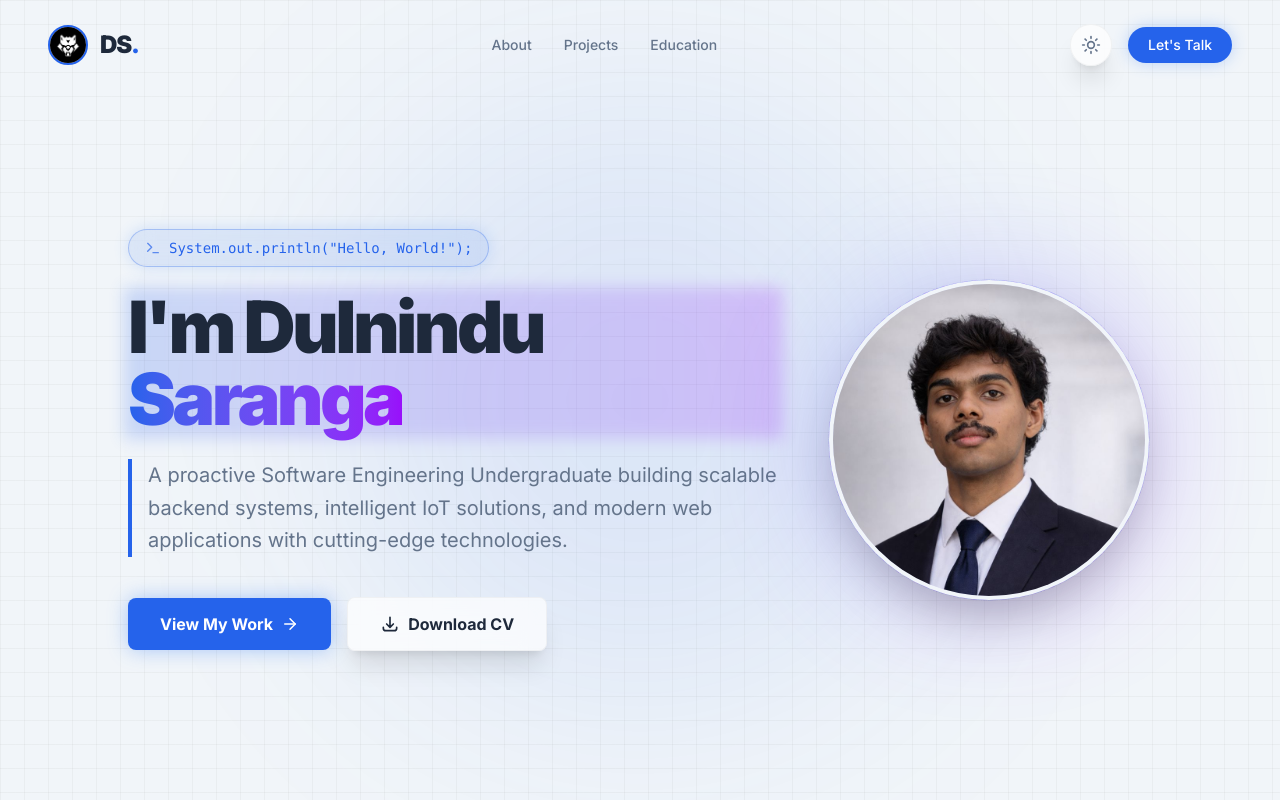
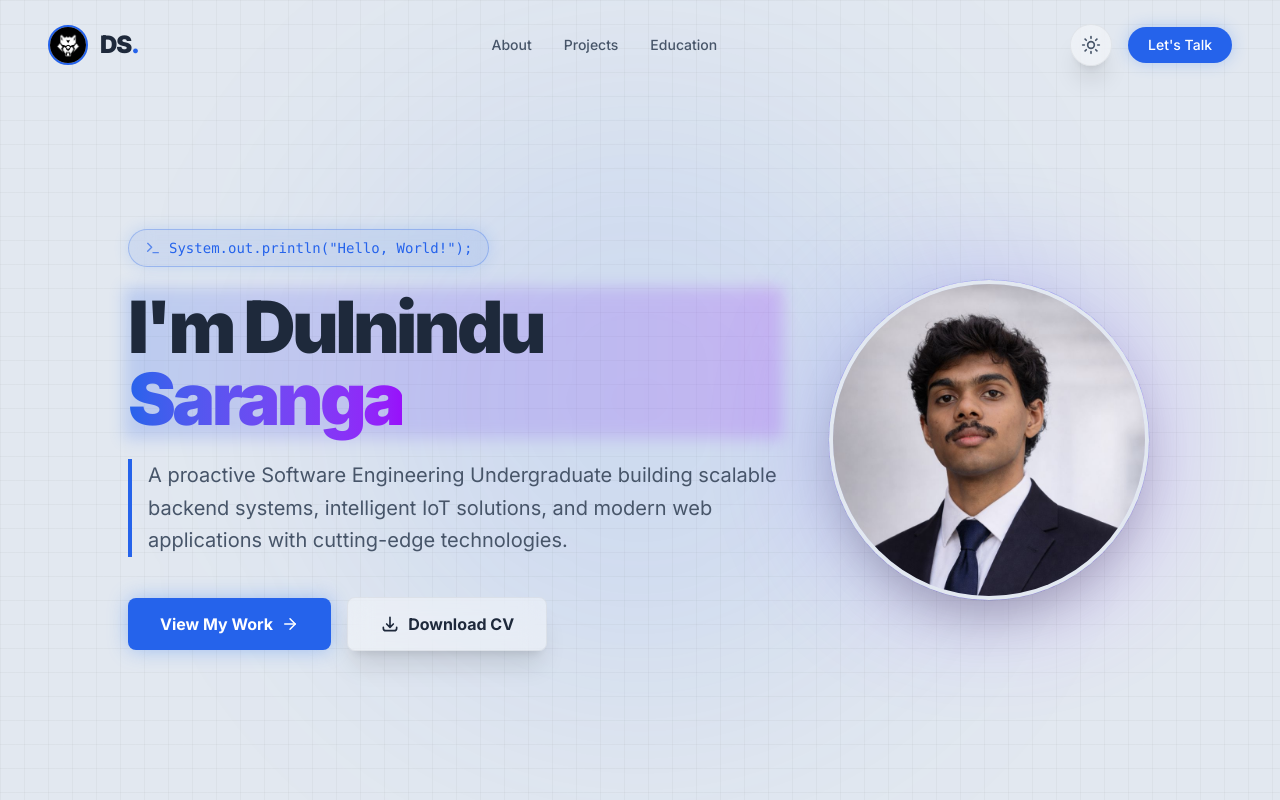
Before and after one commit to dulnindu123/advanced-portfolio, a Next.js app: page / in a window 1280 px wide. Shown: the top 800 px of the page. Built offline with nearby package versions, Linux system fonts and the light colour scheme.

Commit message:
Apply Dim Mode for Light Mode setting

```diff
--- a/src/app/globals.css
+++ b/src/app/globals.css
@@ -15,19 +15,19 @@
 }
 
 :root {
-  /* Ultra-Soft & Eye-Friendly Light Mode */
-  --background: #f1f5f9;
+  /* "Dim Mode" - The Perfect Middle Ground */
+  --background: #e2e8f0;
   --foreground: #1e293b;
   --primary: #1e293b;
-  --secondary: #64748b;
+  --secondary: #475569;
   --accent-color: #2563eb;
   --accent-hover: #1d4ed8;
-  --card-bg: #ffffff;
-  --card-border: rgba(0, 0, 0, 0.04);
+  --card-bg: #f1f5f9;
+  --card-border: rgba(0, 0, 0, 0.05);
 
   --ambient-1: transparent;
   --ambient-2: transparent;
-  --glass-bg: rgba(255, 255, 255, 0.7);
+  --glass-bg: rgba(255, 255, 255, 0.4);
 }
 
 .dark {
```
